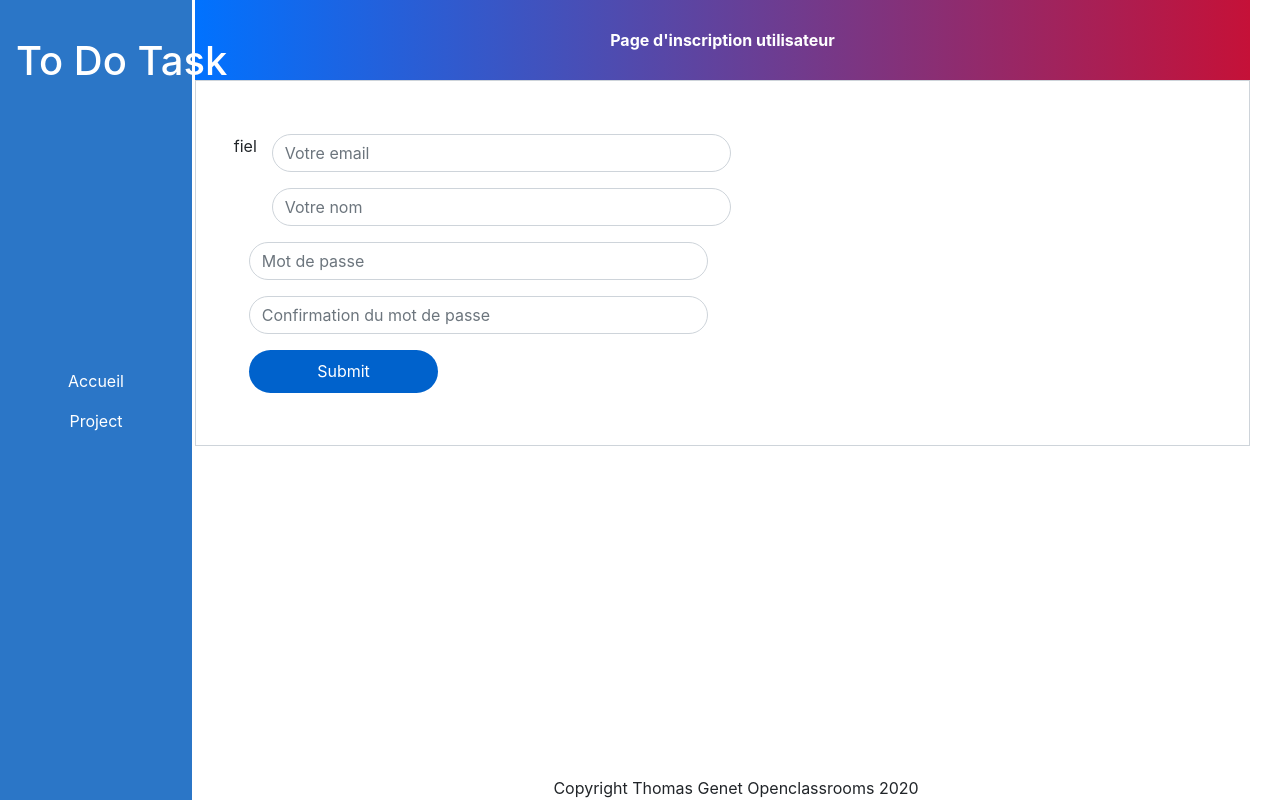
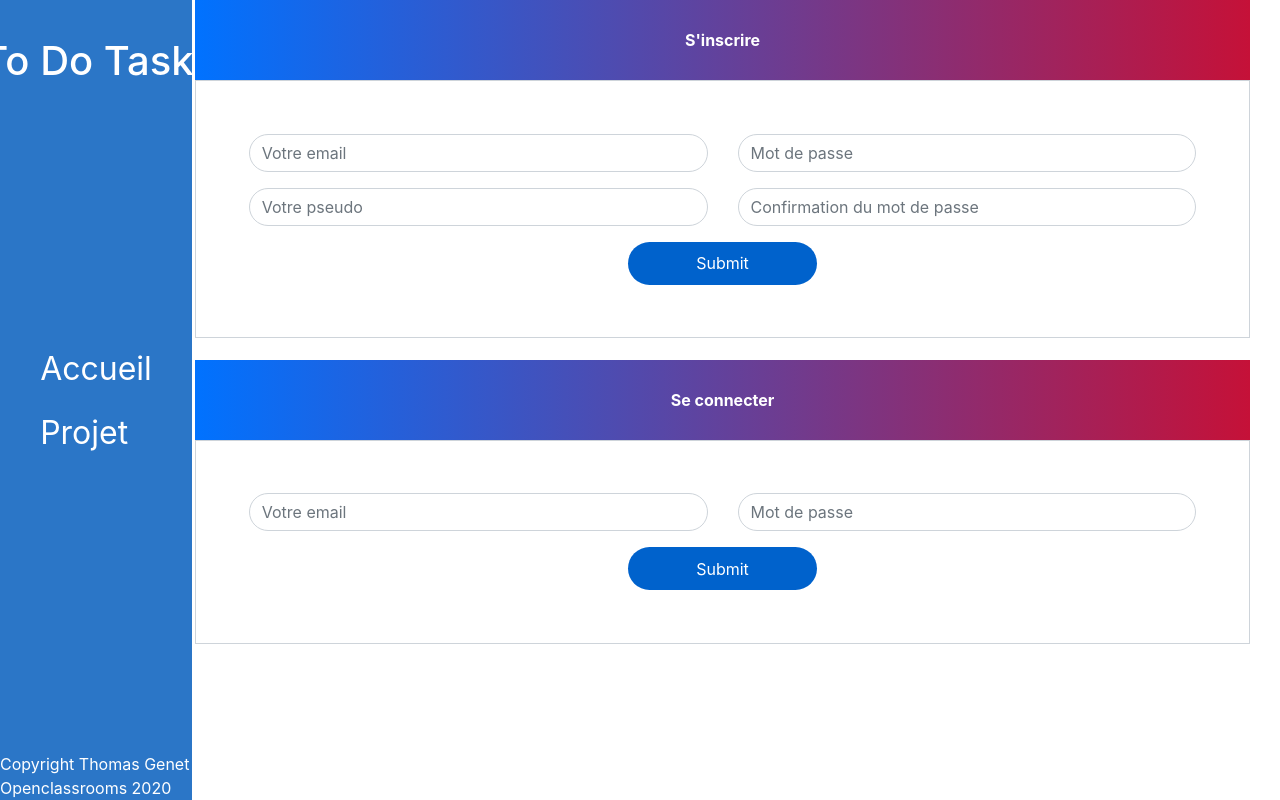
Before and after one commit to ThomasGenet/To-Do-Task, a PHP site: page / in a window 1280 px wide. Run offline with PHP 8.4, Linux system fonts and the light colour scheme.

Commit message:
Mise en place page html et css / PB SQl many request

```diff
--- a/Controller/ControllerFront.php
+++ b/Controller/ControllerFront.php
@@ -1,6 +1,5 @@
 <?php
 require_once ('./Model/UserManager.php');
-
 
 
 function registration(){
@@ -11,6 +10,7 @@ function registration(){
     // Hachage du mot de passe
     $pass_hache = password_hash($_POST['pass'], PASSWORD_DEFAULT);
     $mail = htmlspecialchars($_POST['mail']);
+    //die (var_dump($_POST['pass']));
     $str = strlen($_POST["pass"]);
 
     $req = new UserManager;
@@ -27,7 +27,8 @@ function registration(){
             //Test mot de passe + de 10 caractère
             if($str > 10){
                 $requ = new UserManager;
-                $infoRegist = $requ -> registration($admin, $pseudo, $pass_hache, $mail);
+                $infoRegist = $requ -> registration($pseudo, $pass_hache, $mail);
+                die(var_dump(registration($pseudo, $pass_hache, $mail)));
                 header ('Location: index.php?action=FormLog');
                 exit();
             }
@@ -50,8 +51,8 @@ function registration(){
 }
 
 function connect(){
-    $mail_signin = htmlspecialchars($_POST['mail_member_login']);
-    $pass_member = htmlspecialchars($_POST['pass_member_login']);
+    $mail_signin = htmlspecialchars($_POST['mail_log']);
+    $pass_member = htmlspecialchars($_POST['pass_log']);
 
 
     // Comparaison du pass envoyé avec la base via le formulaire
@@ -64,11 +65,10 @@ function connect(){
         }
         else
         {
-            if (password_verify($pass_member, $infoUser['pass_member'])) {
+            if (password_verify($pass_member, $infoUser['pass'])) {
                 session_start();
                 $_SESSION['id_member'] = $infoUser['id'];
-                $_SESSION['admin'] = $infoUser['admin_member'];
-                $_SESSION['pseudo'] = $infoUser['pseudo_member'];
+                $_SESSION['pseudo'] = $infoUser['pseudo'];
                 header ('Location: index.php');
                 exit();
             }
--- a/Model/UserManager.php
+++ b/Model/UserManager.php
@@ -2,31 +2,33 @@
 require ('Model/Database.php');
 
 class UserManager extends Database{
-    public function registration($admin, $pseudo, $pass_hache, $mail){
+    public function registration($pseudo, $pass_hache, $mail){
 
         $bdd = $this -> bddconnect();
+
     // Insertion
-        $req = $bdd->prepare('INSERT INTO member(pseudo, pass, mail, date_inscription) VALUES (:pseudo_member, :pass_member, :mail_member, CURDATE())');
+        $req = $bdd->prepare('INSERT INTO member(pseudo, pass, mail, date_inscription) VALUES (:pseudo, :pass, :mail, CURDATE())');
         $req->execute(array(
-            'pseudo_member' => $pseudo,
-            'pass_member' => $pass_hache,
-            'mail_member' => $mail));
+            'pseudo' => $pseudo,
+            'pass' => $pass_hache,
+            'mail' => $mail));
         return $req;
+        die(var_dump($req));
     }
     public function pseudodouble($pseudo){
         $bdd = $this -> bddconnect();
         //Chercher si il y a un doublon
-        $request = $bdd->prepare('SELECT id FROM membre WHERE pseudo_member = :pseudo_member');
+        $request = $bdd->prepare('SELECT id FROM membre WHERE pseudo = :pseudo');
         $request->execute(array(
-            'pseudo_member' => $pseudo));
+            'pseudo' => $pseudo));
         return $request;
     }
     public function maildouble($mail){
         $bdd = $this -> bddconnect();
         //Chercher si il y a un doublon
-        $request = $bdd->prepare('SELECT id FROM membre WHERE mail_member = :mail_member');
+        $request = $bdd->prepare('SELECT id FROM membre WHERE mail = :mail');
         $request->execute(array(
-            'mail_member' => $mail));
+            'mail' => $mail));
         return $request;
     }
     //Se connecter
@@ -34,9 +36,9 @@ class UserManager extends Database{
 
         $bdd = $this -> bddconnect();
         //  Récupération de l'utilisateur et de son pass hashé
-        $request = $bdd->prepare('SELECT id, pseudo_member, admin_member, pass_member FROM membre WHERE mail_member = :mail_member');
+        $request = $bdd->prepare('SELECT id, mail, pass FROM membre WHERE mail = :mail');
         $request->execute(array(
-            'mail_member' => $mail_signin));
+            'mail' => $mail_signin));
         $resultat = $request->fetch();
         return $resultat;
 
--- a/Public/CSS/custom.css
+++ b/Public/CSS/custom.css
@@ -5,9 +5,7 @@ body{
     left: 16%;
 }
 footer{
-    width: 85%;
-    position: absolute;
-    right: 0;
+    color: #fff;
     position: fixed;
     display: flex;
     justify-content: center;
@@ -24,9 +22,28 @@ a{
 nav{
     position: absolute;
 }
+nav h1{
+    font-size: 2em;
+}
+#navbar-custom{
+    display: flex;
+    justify-content: center;
+}
 .navbar-header{
     position: absolute;
     top: 2em;
+
+}
+nav ul{
+    display: flex;
+    flex-direction: column;
+}
+nav li{
+    font-size: 2em;
+}
+.app-main-content{
+ display: flex;
+ justify-content: center;
 }
 
 
@@ -173,4 +190,7 @@ nav{
     cursor: pointer;
     background: #0062cc;
     color: #fff;
+    display: flex;
+    justify-content: center;
+    margin: auto;
 }
--- a/View/ViewLog.php
+++ b/View/ViewLog.php
@@ -4,19 +4,18 @@
 <div class="container register-form">
     <div class="form">
         <div class="note">
-            <p>Page d'inscription utilisateur</p>
+            <p>S'inscrire</p>
         </div>
 
         <div class="form-content">
             <form action="index.php?action=registration" method="POST">
                 <div class="row">
-fiel
                     <div class="col-md-6">
                         <div class="form-group">
                             <input type="email" class="form-control" placeholder="Votre email" name="mail" />
                         </div>
                         <div class="form-group">
-                            <input type="text" class="form-control" placeholder="Votre nom" name="pseudo" />
+                            <input type="text" class="form-control" placeholder="Votre pseudo" name="pseudo" />
                         </div>
                     </div>
                     <div class="col-md-6">
@@ -33,6 +32,31 @@ fiel
             </form>
         </div>
     </div>
+    <div class="form">
+        <div class="note">
+            <p>Se connecter</p>
+        </div>
+
+        <div class="form-content">
+            <form action="index.php?action=connect" method="POST">
+                <div class="row">
+                    <div class="col-md-6">
+                        <div class="form-group">
+                            <input type="email" class="form-control" placeholder="Votre email" name="mail_log" />
+                        </div>
+
+                    </div>
+                    <div class="col-md-6">
+                        <div class="form-group">
+                            <input type="password" class="form-control" placeholder="Mot de passe" name="pass_log" />
+                        </div>
+
+                    </div>
+                </div>
+                <input type="submit" class="btnSubmit" />
+            </form>
+        </div>
+    </div>
 </div>
 
 <?php $content = ob_get_clean();?>
--- a/View/template.php
+++ b/View/template.php
@@ -14,7 +14,9 @@
 <body>
     <nav id="navbar-custom" class="navbar navbar-default navbar-fixed-left">
         <div class="navbar-header">
-                <a class="navbar-brand" href="#"><h1>To Do Task</h1></a>
+            <a class="navbar-brand" href="#">
+                <h1>To Do Task</h1>
+            </a>
         </div>
         <ul class="nav justify-content-center">
 
@@ -22,30 +24,24 @@
                 <a class="nav-link" href="#">Accueil</a>
             </li>
             <li class="nav-item">
-                <a class="nav-link" href="#">Project</a>
+                <a class="nav-link" href="#">Projet</a>
             </li>
         </ul>
+        <footer>
+        <p>Copyright Thomas Genet Openclassrooms 2020</p>
+    </footer>
     </nav>
 
 
 
 
-        <div class="container-fluid" >
+    <div class="container-fluid">
         <div class="app-main-content">
             <?= $content; ?>
-
 
         </div>
     </div>
 
-        <footer>
-        <p>Copyright Thomas Genet Openclassrooms 2020</p>
-    </footer>
+</body>
 
-
-
-
-
-
-</body>
 </html>
--- a/index.php
+++ b/index.php
@@ -8,7 +8,7 @@ try{
     if (isset($_GET['action'])){
         if($_GET['action']== 'registration'){
             registration();
-        }elseif($_GET['action']== 'log'){
+        }elseif($_GET['action']== 'connect'){
             if(isset($_GET['id'])){
                 connect();
             }
```
Also changed, not shown: View/ViewListProject.php (added, +22 -0 lines), View/ViewProject.php (+3 -16 lines). Lines whose indentation alone changed are shown as unchanged.
